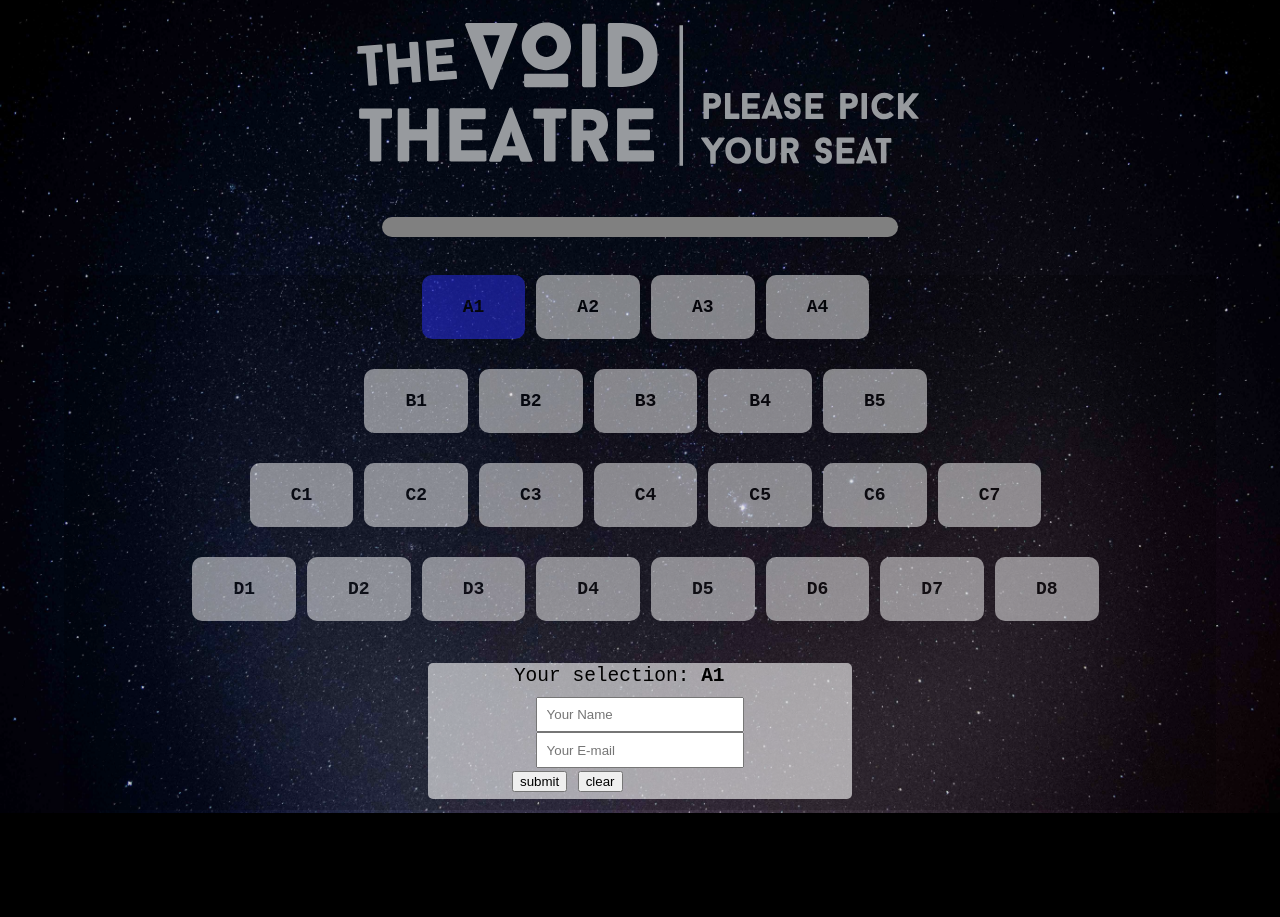
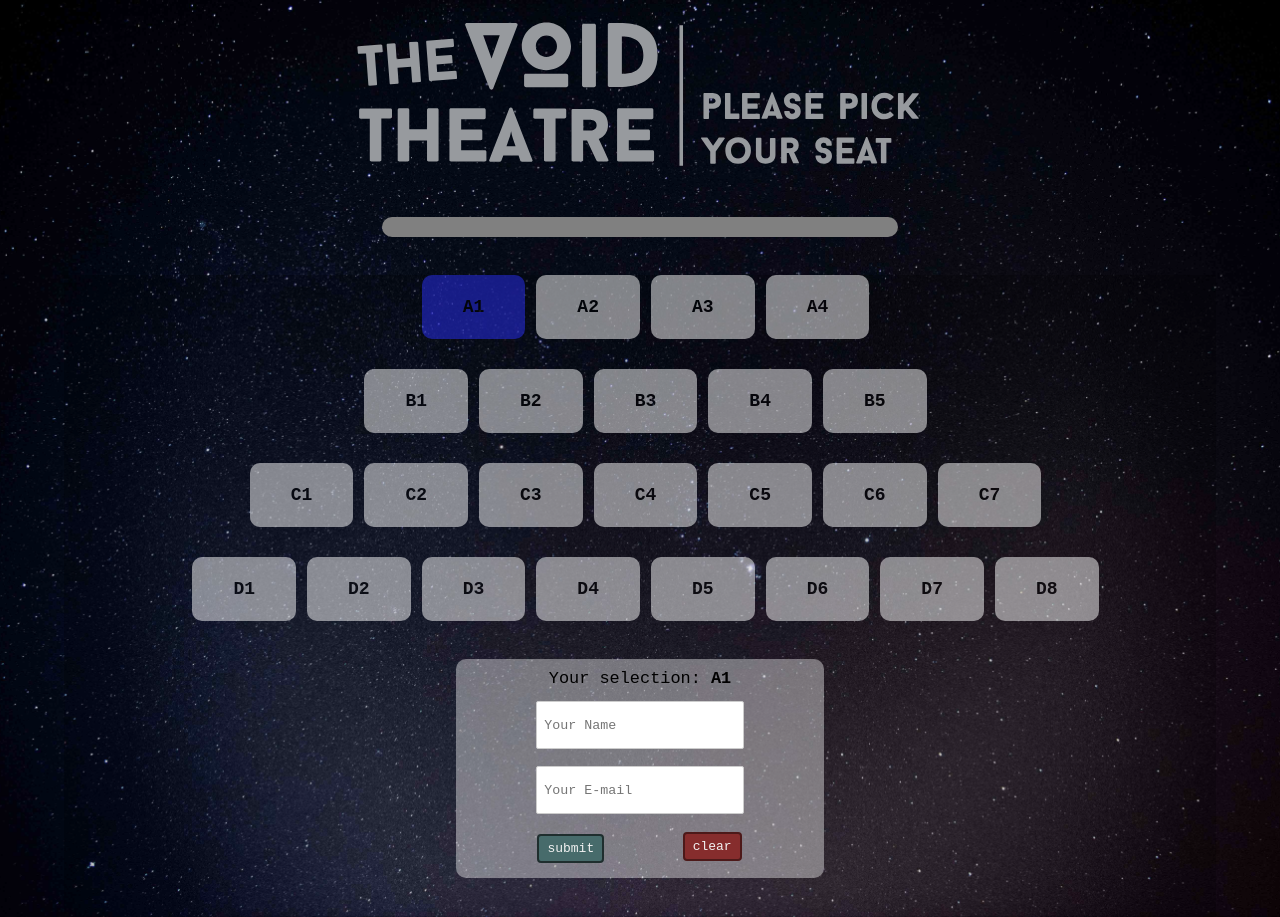
Before and after one commit to amandagrayreynolds/MidtermApp, a plain HTML site: page seats.html in a window 1280 px wide. Both pictures are taken after a click on the element "A1". Before the commit the page ends 810 px from the top, so only its background shows below. Drawn offline with Linux system fonts and the light colour scheme.

Commit message:
Form styling & minor text additions

```diff
--- a/main.css
+++ b/main.css
@@ -63,40 +63,80 @@ body {
 
 
 /*//// FORM STYLE BELOW ////*/
-form {
-  padding: 1%;
+#reservationForm {
+  width: 30%;
+  margin: 2% auto;
+  padding: 1% 1% 4% 1%;
   font-family: monospace;
-  background-color: rgba(255, 255, 255, 0.6);
-  width:90%;
-  margin: auto;
-  border-radius: 5px;
+  background-color: rgba(255, 255, 255, 0.4);
+  border-radius: 10px;
+}
+
+p {
+  text-align: center;
+  padding-bottom: 10px;
+  font-size: 1.3em;
 }
 
 input {
   display: block;
   padding: 2%;
-  margin: 1%;
-  width: 50%;
-  margin: auto;
-}
-
-#formWrapper {
-  width:40%;
-  margin: auto;
-  padding: 1%;
-}
-
-p {
-  text-align: center;
-  padding-bottom: 10px;
-  font-size: 1.5em;
-  width: 90%;
+  width: 60%;
+  margin: 1% auto 5% auto;
+  font-family: monospace;
+  border: 1px solid #ccc;
+  border-radius: 2px;
+  height: 6%;
 }
 
 #buttonWrapper {
-  width: 63%;
+  width: 60%;
   margin: auto;
+  position: relative;
 }
+
+button {
+  border: 2px double;
+  border-radius: 4px;
+  font-family: monospace;
+  font-size: 1em;
+  padding: 5px 8px;
+  position: absolute;
+}
+
+@media (max-width:1000px) {
+	button {
+		position: relative;
+	}
+}
+
+#submitButton {
+  border-color: #1f2e2e;
+  background-color: #476b6b;
+  color: #f2f2f2;
+  left: -1px;
+}
+
+#submitButton:hover {
+  background-color: #334d4d;
+}
+
+#submitButton:active{
+  background-color: #334d4d;
+}
+
+#clearButton {
+  border-color: #4d1919;
+  background-color: #862d2d;
+  color: #f2f2f2;
+  right: 2px;
+}
+
+#clearButton:hover {
+  background-color: #602020;
+}
+/*//// form style END ////*/
+
 
 .taken {
   background-color: #827676;
--- a/script.js
+++ b/script.js
@@ -105,7 +105,7 @@ $(".seat").click(function(){
          // userInfo.forEach(function(person){
          //    $highlightedSeats.text(person.name);
          // });
-        alert("Thanks for your Reservation - see you soon");
+        alert("Thanks for your reservation. See you soon!");
       }
     }
 
--- a/seats.html
+++ b/seats.html
@@ -1,6 +1,6 @@
 <html>
 <head>
-	<title></title>
+	<title>The VOID Theatre</title>
 	<link rel="stylesheet" href="reset.css">
 	<link rel="stylesheet" href="main.css">
 </head>
@@ -50,6 +50,7 @@
 	      <button type="button" id="clearButton">clear</button>
   		</div>
     </form>
+		<br/>
   </div>
 	<!-- user seat reservation form END -->
 </div>
```
